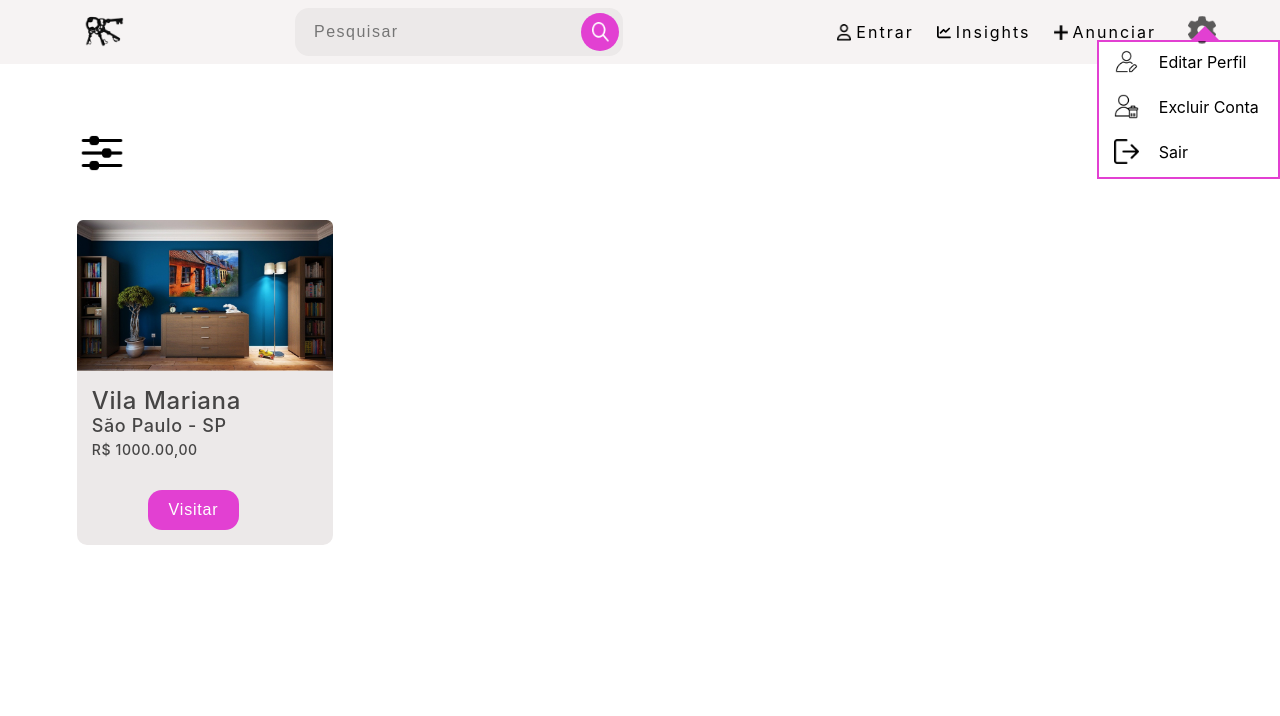
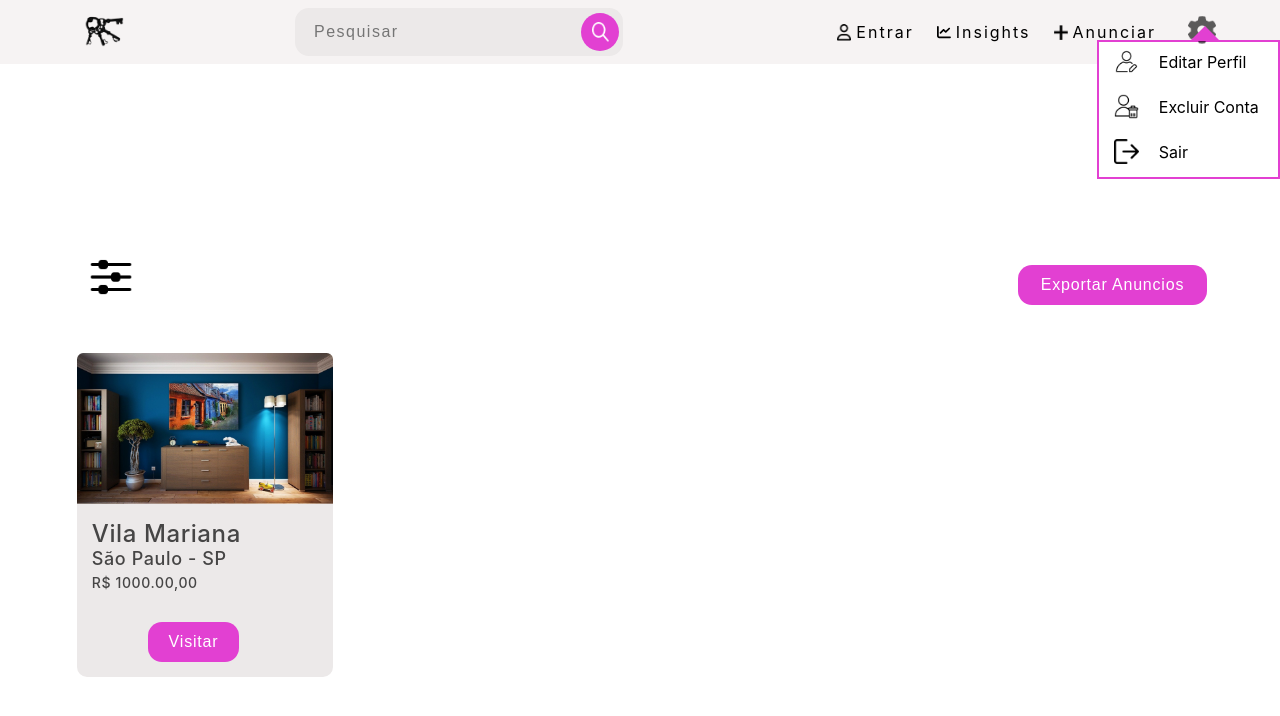
Before and after one commit to Dream-House-Grupo-9/Dream-House-web, a React (Create React App) app in the folder dream-house/: page /anuncios in a window 1280 px wide. Shown: the top 716 px of the page. Built offline with nearby package versions, Linux system fonts and the light colour scheme.

Commit message:
adicionando botao de exportacao

```diff
--- a/dream-house/src/css/anuncios.css
+++ b/dream-house/src/css/anuncios.css
@@ -3,6 +3,28 @@
     padding-left: 6%;
     padding-top: 5%;
     cursor: pointer;
+    float: left;
+}
+
+.button-export{
+    margin-top: 6%;
+    float: right;
+    margin-right: 5%;
+
+    height: 5vh;
+    width: 15%;
+    border-radius: 14px;
+    border: none;
+    color: #FFFFFF;
+    font-size: 16px;
+    letter-spacing: 0.8px;
+    background-color: #E240D2;
+    cursor: pointer;
+    transition: 0.3s ease-in-out;
+}
+
+.button-export:hover{
+    filter: brightness(75%);
 }
 
 .prime-block-visible{
--- a/dream-house/src/css/home.css
+++ b/dream-house/src/css/home.css
@@ -88,6 +88,7 @@ main{
 }
 
 .button-ver-mais{
+    margin-left: 40% !important;
     height: 5vh;
     width: 15%;
     border-radius: 14px;
--- a/dream-house/src/pages/Anuncios.jsx
+++ b/dream-house/src/pages/Anuncios.jsx
@@ -13,7 +13,7 @@ function Anuncio(props) {
         console.log("Check");
         setVisible(true);
 
-        if(visible == true){
+        if (visible == true) {
             setVisible(false);
         }
     }
@@ -22,7 +22,10 @@ function Anuncio(props) {
         <>
             <NavBar />
 
-            <img className="img-filter" src={filter} alt="" onClick={() => switchDisplay()} />
+            <div className="row">
+                <img className="img-filter" src={filter} alt="" onClick={() => switchDisplay()} />
+                <button className="button-export">Exportar Anuncios</button>
+            </div>
 
             <div className={visible ? "prime-block-visible" : "prime-block-invisible"} >
                 <div>
--- a/dream-house/src/pages/Home.jsx
+++ b/dream-house/src/pages/Home.jsx
@@ -4,6 +4,7 @@ import Footer from "../components/Footer";
 import Card from "../components/Card";
 import api from "../api";
 import "../css/home.css";
+import { Link } from "react-router-dom";
 
 
 function Home() {
@@ -52,7 +53,10 @@ function Home() {
             <Card bairro="Vila Mariana" cidade="São Paulo - SP" valor="R$ 1000.00,00" />
             <Card bairro="Vila Mariana" cidade="São Paulo - SP" valor="R$ 1000.00,00" />
           </div>
-          <button className="button-ver-mais">Ver mais</button>
+
+          <Link to="/anuncios">
+            <button className="button-ver-mais">Ver mais</button>
+          </Link>
 
         </div>
 
```
